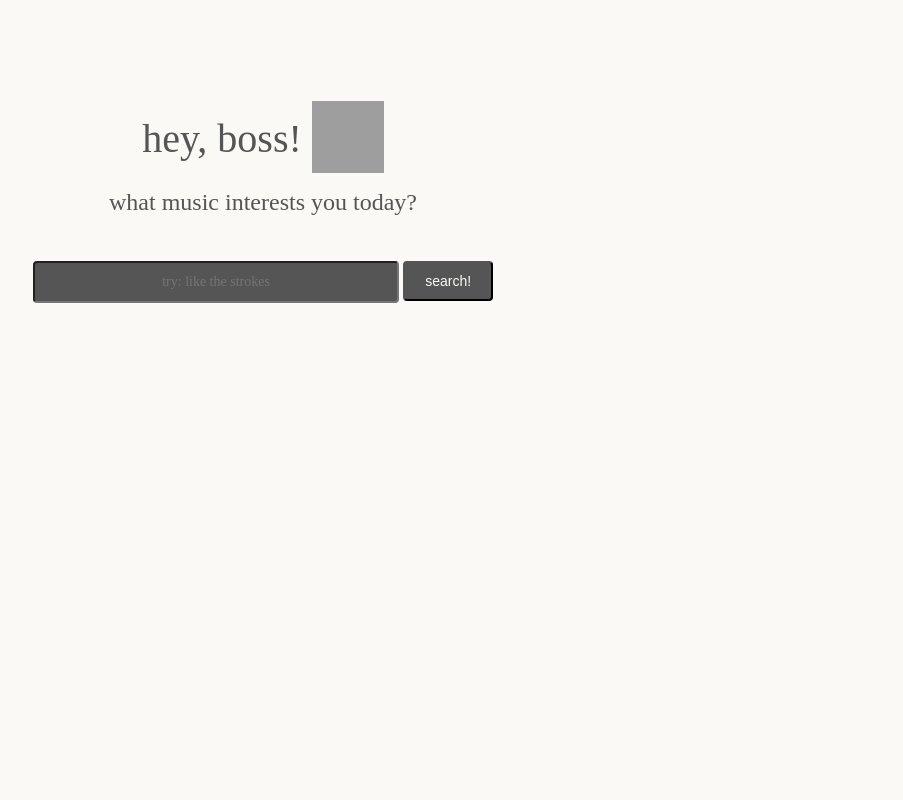
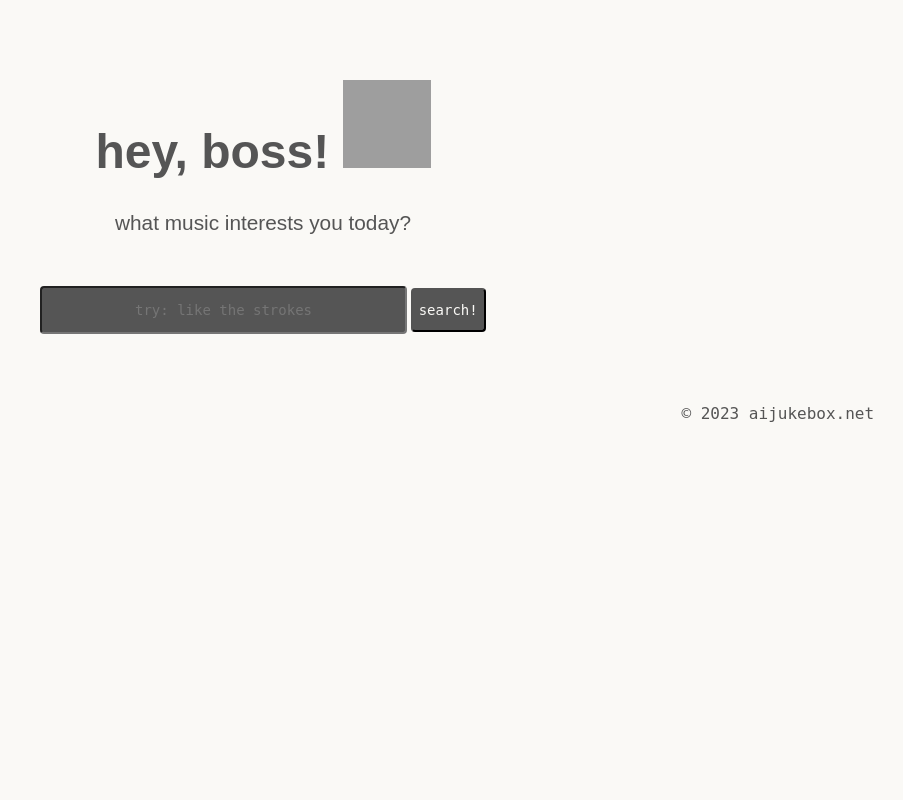
Before and after one commit to gavinmorrisseau/aijukebox.net, a Flask app: page / in a window 1280 px wide. Shown: the whole page, without its empty margins (377-1280 px from the left). Run offline with Flask 3, Linux system fonts and the light colour scheme; grey boxes are pictures that could not be loaded.

Commit message:
Clean css file

```diff
--- a/FlaskApp/static/styles/index.css
+++ b/FlaskApp/static/styles/index.css
@@ -1,3 +1,11 @@
+/* Add styles for links */
+a {
+  text-decoration: none;
+}
+
+a:hover {
+  text-decoration: underline;
+}
 /* Enable noselect for major browsers */
 .noselect {
   -webkit-touch-callout: none; /* iOS Safari */
@@ -14,15 +22,15 @@ html,
 body {
   margin: 0;
   padding: 0;
-  height: 100%;
+  color: #555555;
   background-color: #faf9f6;
   overflow: hidden; /* Hide scrollbars */
 }
 
-#container {
-  min-height: 100%;
-  text-align: center;
-  position: relative;
+#container * {
+  margin: 0;
+  padding: 0;
+  height: 100%;
   background-color: #faf9f6;
 }
 
@@ -34,9 +42,25 @@ body {
 } */
 
 /* Add styles for the header */
+
+#headerlogo {
+  display: inline;
+  width: 5.5rem;
+  height: 5.5rem;
+}
+
 #header {
-  position: relative;
-  background-color: #faf9f6;
+  margin-top: 5rem;
+  font-weight: 600;
+  font-size: 1.5rem;
+  font-family: Arial;
+  text-align: center;
+  margin-bottom: 4%;
+}
+
+#subtext {
+  font-weight: 500;
+  font-size: 1.3rem;
 }
 
 /* Set a base font size and family */
@@ -44,71 +68,24 @@ body {
   text-align: center;
   position: relative;
   font-size: 16px;
-  font-family: "Times New Roman", Times, serif;
-  background-color: #faf9f6;
   height: 100%;
 }
 
-#footer {
-  text-align: right;
-  position: relative;
-  font-size: 16px;
-  color: #555555;
-  background-color: #faf9f6;
-}
-
-/* Add styles for links */
-a {
-  text-decoration: none;
-}
-
-a:hover {
-  text-decoration: underline;
-}
-
-#headertext {
-  font-size: 2.5rem;
-  font-weight: 400;
-  margin-top: 5rem;
-  color: #555555;
-  background-color: #faf9f6;
-}
-
-#headerlogo {
-  position: relative;
-  display: inline;
-  width: 4.5rem;
-  height: 4.5rem;
-  top: 1.3rem;
-}
-
-#subtext {
-  position: relative;
-  font-size: 1.5rem;
-  font-weight: 400;
-  margin-bottom: 3.5%;
-  color: #555555;
-  background-color: #faf9f6;
-}
-
 #chatbox__response {
-  position: relative;
-  display: block;
-  width: 100%;
-  margin-top: 50px;
-  font-size: 18px;
-  font-family: "Times New Roman", Times, serif;
-  color: #555555;
+  margin-top: 70px;
+  font-weight: 300;
+  font-size: 1rem;
+  text-align: center;
   /* border: 1px solid #555555; */
 }
 
 input {
   width: 28%;
-  height: 2.28rem;
+  height: 2.6rem;
   font-size: 14px;
-  text-align: left;
+  text-align: center;
   border-radius: 4px;
-  font-family: "Times New Roman", Times, serif;
+  font-family: monospace;
   color: #faf9f6;
   background-color: #555555;
   outline: none;
@@ -116,9 +93,6 @@ input {
 
 input::placeholder {
   color: rbga(250, 249, 246, 0.7);
-  font-size: 14px;
-  text-align: center;
-  background-color: #555555;
 }
 
 input:focus::placeholder {
@@ -126,22 +100,25 @@ input:focus::placeholder {
 }
 
 button {
-  padding: 10px 20px;
-  height: 2.55rem;
-  font-size: 14px;
-  text-align: center;
   color: #faf9f6;
   background-color: #555555;
   border-radius: 4px;
+  height: 2.75rem;
+  font-size: 14px;
+  text-align: center;
+  font-family: monospace;
   outline: none;
 }
 
 button:hover {
-  color: #fff;
+  color: #faf9f6;
   background-color: #000;
   outline: none;
 }
 
-.spotify_embeds {
-  position: relative;
+#footer {
+  height: 2%;
+  text-align: right;
+  position:sticky;
+  font-size: 16px;
 }
```
